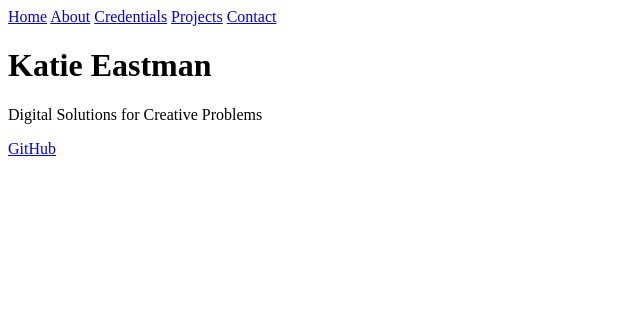
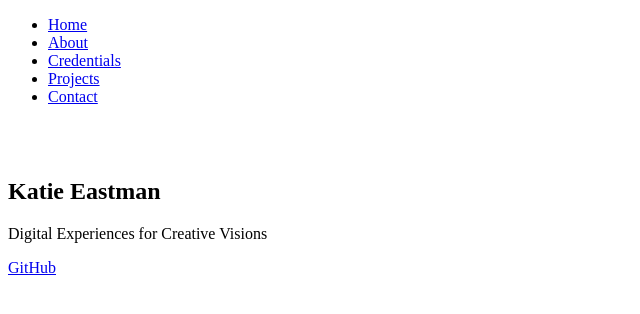
Before and after one commit to Katie-Eastman/Portfolio, a plain HTML site: page index.html in a window 1280 px wide. Shown: the whole page, without its empty margins (0-640 px from the left). Drawn offline with Linux system fonts and the light colour scheme.

Commit message:
Update index.html

```diff
--- a/index.html
+++ b/index.html
@@ -3,32 +3,39 @@
    <head>
       <meta charset="UTF-8">
       <title>Portfolio</title>
-	  <link rel="icon" type="image/x-icon" href="/images/favicon.ico.png">
+	  <link rel="icon" type="image/x-icon" href="images/favicon.png">
 	  <link rel="stylesheet" href="CSS/styles.css">
 	  <script src="JavaScript/scripts.js" defer></script>
    </head>
 
-   <body>
-
+   <body class="content">
 	  <header>
          <nav>
-			<a href="index.html">Home</a>
-			<a href="about.html">About</a>
-			<a href="credentials.html">Credentials</a>
-			<a href="projects.html">Projects</a>
-			<a href="contact.html">Contact</a>
+			<ul>
+				<li><a id="activePage" href="index.html">Home</a></li>
+				<li><a href="about.html">About</a></li>
+				<li><a href="credentials.html">Credentials</a></li>
+				<li><a href="projects.html">Projects</a></li>
+				<li><a href="contact.html">Contact</a></li>
+			</ul>
 		 </nav>
       </header>
 
       <main>
-		<h1>Katie Eastman</h1>
-		<p>
-			Digital Solutions for Creative Problems
-		</p>
+
+		  <section class="centeredCenter">
+		  <p><br><br></p>
+			<div class="box">
+			<h1>Katie Eastman</h1>
+			<p>
+				Digital Experiences for Creative Visions
+			</p>
+			</div>
+		  </section>
       </main>
 
       <footer>
-        <a href="https://github.com/Katie-Eastman">GitHub</a>
+        <a target="_blank" href="https://github.com/Katie-Eastman">GitHub</a>
       </footer>
 
    </body>
```
